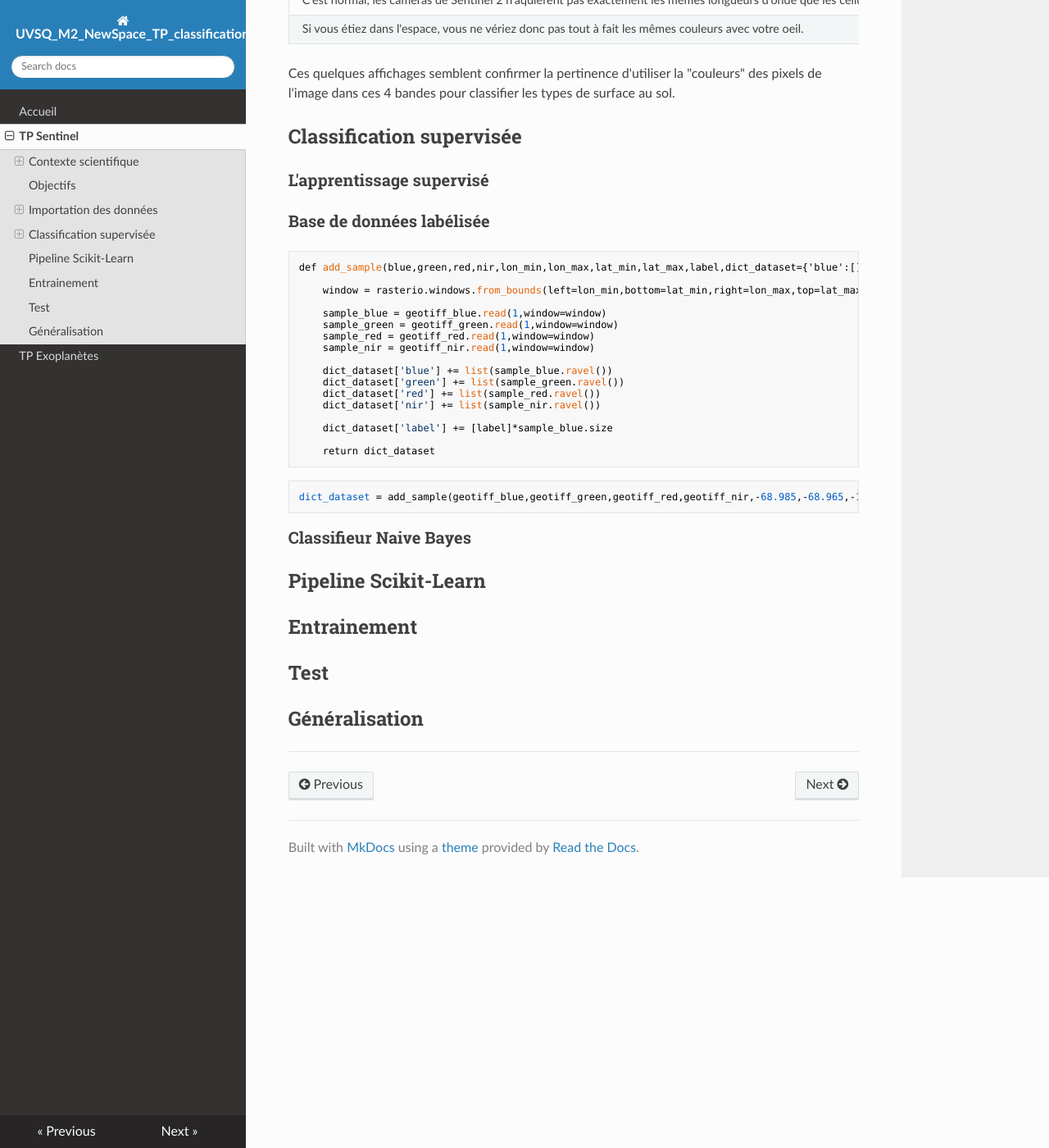
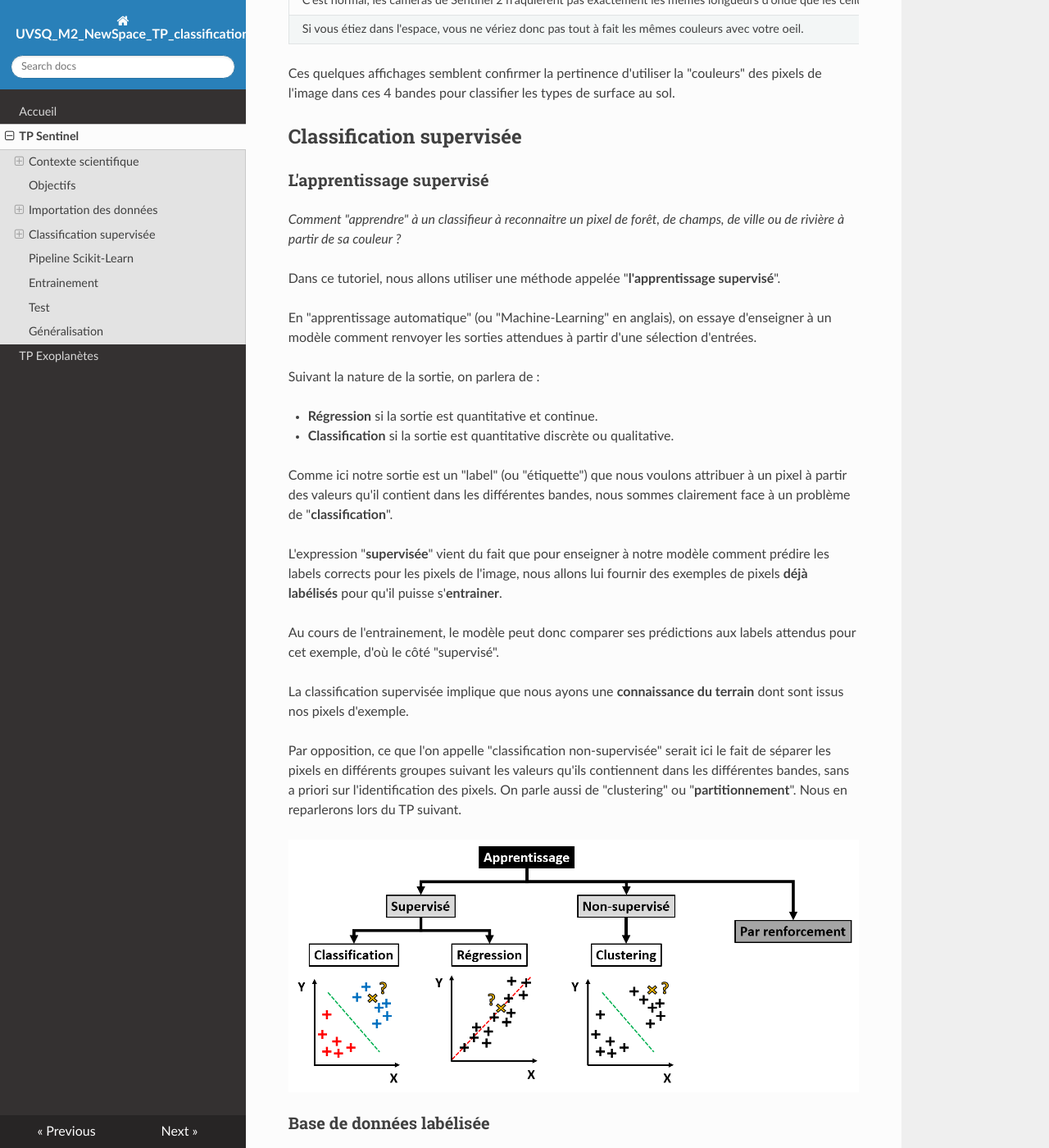
Before and after one commit to NicOudart/UVSQ_M2_NewSpace_TP_classification, an MkDocs documentation site: the page built from docs/TP_sentinel.md, in a window 1280 px wide and 1400 px high, scrolled down 8314 px. Shown: the whole window at 82% size. Built offline with MkDocs 1.6.1, drawn with Linux system fonts in a browser that asks for light colours; nearby versions of some CDN libraries; some of the changed text lies outside the part shown.

Commit message:
-Progress on classification.

```diff
--- a/docs/TP_sentinel.md
+++ b/docs/TP_sentinel.md
@@ -240,7 +240,39 @@ Ces quelques affichages semblent confirmer la pertinence d'utiliser la "couleurs
 
 ### L'apprentissage supervisé
 
+_Comment "apprendre" à un classifieur à reconnaitre un pixel de forêt, de champs, de ville ou de rivière à partir de sa couleur ?_
+
+Dans ce tutoriel, nous allons utiliser une méthode appelée "**l'apprentissage supervisé**".
+
+En "apprentissage automatique" (ou "Machine-Learning" en anglais), on essaye d'enseigner à un modèle comment renvoyer les sorties attendues à partir d'une sélection d'entrées.
+
+Suivant la nature de la sortie, on parlera de :
+
+* **Régression** si la sortie est quantitative et continue.
+
+* **Classification** si la sortie est quantitative discrète ou qualitative.
+
+Comme ici notre sortie est un "label" (ou "étiquette") que nous voulons attribuer à un pixel à partir des valeurs qu'il contient dans les différentes bandes, nous sommes clairement face à un problème de "**classification**".
+
+L'expression "**supervisée**" vient du fait que pour enseigner à notre modèle comment prédire les labels corrects pour les pixels de l'image, nous allons lui fournir des exemples de pixels **déjà labélisés** pour qu'il puisse s'**entrainer**.
+
+Au cours de l'entrainement, le modèle peut donc comparer ses prédictions aux labels attendus pour cet exemple, d'où le côté "supervisé".
+
+La classification supervisée implique que nous ayons une **connaissance du terrain** dont sont issus nos pixels d'exemple.
+
+Par opposition, ce que l'on appelle "classification non-supervisée" serait ici le fait de séparer les pixels en différents groupes suivant les valeurs qu'ils contiennent dans les différentes bandes, sans a priori sur l'identification des pixels.
+On parle aussi de "clustering" ou "**partitionnement**".
+Nous en reparlerons lors du TP suivant.
+
+![Apprentissage automatique](img/Sentinel_Machine_Learning.png)
+
 ### Base de données labélisée
+
+Pour pouvoir entrainer un modèle à identifier un pixel, il nous faut **une base de données de pixels labélisés**.
+
+Nous allons donc sélectionner des rectangles de pixels dans notre Sentinel 2, pour lesquels nous sommes certains de l'identification.
+
+Voici une fonction toute faite pour la sélection de pixels dans 4 GeoTIFF `blue`, `green`, `red` et `nir`, entre les latitudes `lat_min` et `lat_max`, et les longitudes `lon_min` et `lon_max`
 
 ~~~
 def add_sample(blue,green,red,nir,lon_min,lon_max,lat_min,lat_max,label,dict_dataset={'blue':[],'green':[],'red':[],'nir':[],'label':[]}):
@@ -268,6 +300,26 @@ dict_dataset = add_sample(geotiff_blue,geotiff_green,geotiff_red,geotiff_nir,-68
 
 ### Classifieur Naive Bayes
 
+Une des méthodes de base pour la classification supervisée est la "**décision Bayésienne**" (ou "Naive Bayes" en anglais).
+
+Le principe est le suivant : essayer d'estimer la probabilité conditionnelle d'un pixel d'avoir un label sachant les valeurs qu'il contient.
+Le label ayant **la plus grande probabilité conditionnelle** est attribué à ce pixel.
+
+Comme son nom l'indique, cette méthode va déterminer la probabilité conditionnelle de chaque classe en se basant sur la **formule de Bayes**.
+
+Un **modèle Gaussien** est d'abord ajusté à la distribution des pixels au sein de chaque label dans les données d'entrainement grâce à l'algorithme du "maximum de vraisemblance" (ou "maximum likelihood" en anglais).
+Ce modèle est ensuite utilisé dans la formule de Bayes pour calculer les probabilités conditionnelles de n'importe quel pixel pour chaque classe.
+
+Par exemple, si nous voulons classer des individus en 3 classes $C_1$, $C_2$ et $C_3$ à partir d'une variable $x$ :
+
+![La décision Bayésienne](img/Sentinel_Naive_Bayes.png)
+
+On peut tracer une **frontière de décision** entre les labels en traçant la ligne des valeurs de pixels pour lesquelles les probabilités conditionnelles entre 2 labels sont égales.
+
+Voici une illustration de la méthode pour un exemple simple avec un "raster" à 2 bandes, et 2 labels possibles pour les pixels :
+
+![La décision Bayésienne appliquée à une image](img/Sentinel_Naive_Bayes_raster.gif)
+
 ## Pipeline Scikit-Learn
 
 ## Entrainement
```
Also changed, not shown: docs/img/Sentinel_Machine_Learning.png (added), docs/img/Sentinel_Naive_Bayes.png (added), docs/img/Sentinel_Naive_Bayes_raster.gif (added).
